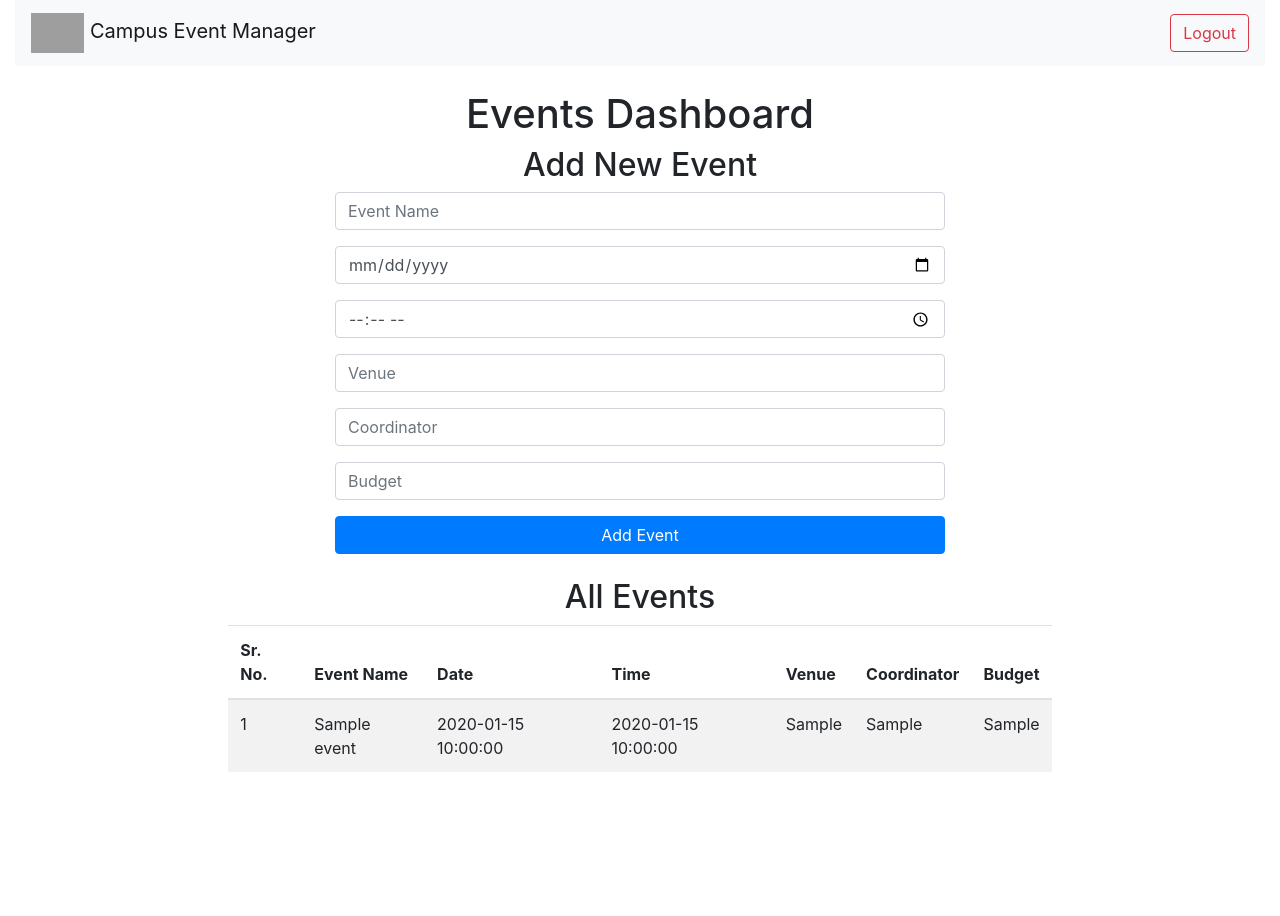
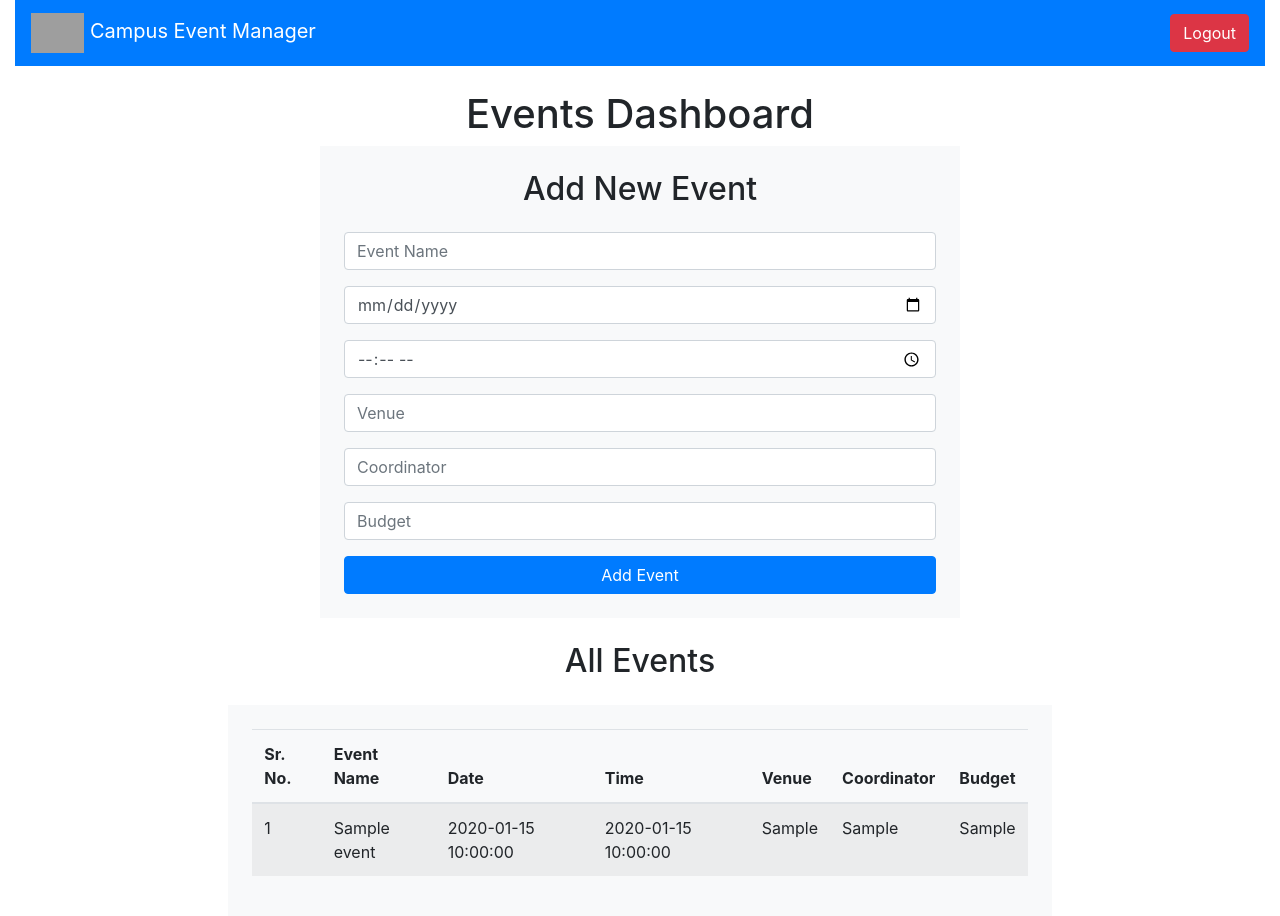
Before and after one commit to richiebthomas/EMS, a PHP site: page /dashboard.php in a window 1280 px wide. Before the commit the page ends 772 px from the top, so only its background shows below. Run offline with PHP 8.4, Linux system fonts and the light colour scheme; the visitor is signed in with stand-in values (Sample User, id 1); tables that the repository leaves empty or names only in its code hold one stand-in row (values such as "Sample post"); grey boxes are pictures that could not be loaded.

Commit message:
Updated dashboard

```diff
--- a/dashboard.php
+++ b/dashboard.php
@@ -1,25 +1,22 @@
 <?php
-// Include the config file and any other necessary files
 require_once("config.php");
 
-// Check if the user is logged in (you should have a session check here)
-// If not logged in, you might want to redirect to the login page
+
 if (!isset($_SESSION['login_sess']) || $_SESSION['login_sess'] !== "1") {
     header("location: login.php");
     exit();
 }
 
 if (isset($_POST['logout'])) {
-    session_unset();  // Unset all session variables
-    session_destroy();  // Destroy the session
+    session_unset();
+    session_destroy();
     header("location: login.php");
     exit();
 }
 
-// Process the form submission to add a new event
 if(isset($_POST['addEvent']))
 {
-    // Extract form data
+
     $eventName = $_POST['eventName'];
     $eventDate = $_POST['eventDate'];
     $eventTime = $_POST['eventTime'];
@@ -27,24 +24,24 @@ if(isset($_POST['addEvent']))
     $coordinator = $_POST['coordinator'];
     $budget = $_POST['budget'];
 
-    // Perform any additional validation on form data if needed
 
-    // Insert the event into the database
+
+
     $query = "INSERT INTO events (event_name, event_date, event_time, event_venue, coordinator, budget)
               VALUES ('$eventName', '$eventDate', '$eventTime', '$eventVenue', '$coordinator', '$budget')";
 
     $result = mysqli_query($conn, $query);
 
     if ($result) {
-        // Event added successfully
+
         echo '<script>alert("Event added successfully!");</script>';
     } else {
-        // Error adding event
+
         echo '<script>alert("Error adding event. Please try again.");</script>';
     }
 }
 
-// Fetch and display all events
+
 $query = "SELECT * FROM events";
 $result = mysqli_query($conn, $query);
 ?>
@@ -55,20 +52,20 @@ $result = mysqli_query($conn, $query);
     <meta charset="UTF-8">
     <meta name="viewport" content="width=device-width, initial-scale=1.0">
     <title>Campus Event Management System</title>
-    <!-- Include Bootstrap CSS -->
+
     <link rel="stylesheet" href="https://stackpath.bootstrapcdn.com/bootstrap/4.5.2/css/bootstrap.min.css">
 </head>
 <body>
 
     <div class="container-fluid">
-        <!-- Navigation Bar -->
-        <nav class="navbar navbar-expand-lg navbar-light bg-light">
+
+        <nav class="navbar navbar-expand-lg navbar-dark bg-primary">
             <a class="navbar-brand" href="#">
                 <img src="https://fcrit.ac.in/img/fcritlogo.png" alt="FCRIT Logo" height="40">
                 Campus Event Manager
             </a>
             <form class="form-inline ml-auto" method="post" action="">
-                <button class="btn btn-outline-danger" type="submit" name="logout">Logout</button>
+                <button class="btn btn-danger" type="submit" name="logout">Logout</button>
             </form>
         </nav>
 
@@ -78,15 +75,15 @@ $result = mysqli_query($conn, $query);
             </div>
         </div>
 
-        <!-- Add Event Form -->
-        <div class="row justify-content-center">
-            <div class="col-md-6">
-                <h2 class="text-center">Add New Event</h2>
+
+        <div class="row justify-content-center mb-4">
+            <div class="col-md-6 bg-light p-4">
+                <h2 class="text-center mb-4">Add New Event</h2>
                 <form method="POST" action="">
-                    <div class="form-group">
+                <div class="form-group">
                         <input type="text" class="form-control" name="eventName" placeholder="Event Name" required>
                     </div>
-                    <div class="form-group">
+                <div class="form-group">
                         <input type="date" class="form-control" name="eventDate" required>
                     </div>
                     <div class="form-group">
@@ -101,16 +98,18 @@ $result = mysqli_query($conn, $query);
                     <div class="form-group">
                         <input type="text" class="form-control" name="budget" placeholder="Budget" required>
                     </div>
+
+
                     <button type="submit" class="btn btn-primary btn-block" name="addEvent">Add Event</button>
                 </form>
             </div>
         </div>
 
-        <!-- Display Events Table -->
-        <div class="row justify-content-center mt-4">
+
+        <div class="row justify-content-center">
             <div class="col-md-8">
-                <h2 class="text-center">All Events</h2>
-                <div class="table-responsive">
+                <h2 class="text-center mb-4">All Events</h2>
+                <div class="table-responsive bg-light p-4">
                     <table class="table table-striped">
                         <thead>
                             <tr>
@@ -146,7 +145,7 @@ $result = mysqli_query($conn, $query);
         </div>
     </div>
 
-    <!-- Include Bootstrap JS -->
+
     <script src="https://code.jquery.com/jquery-3.5.1.slim.min.js"></script>
     <script src="https://cdn.jsdelivr.net/npm/@popperjs/core@2.9.3/dist/umd/popper.min.js"></script>
     <script src="https://stackpath.bootstrapcdn.com/bootstrap/4.5.2/js/bootstrap.min.js"></script>
```
Also changed, not shown: signup.php (+7 -7 lines), DB_CREATE_STMT.txt (added).
